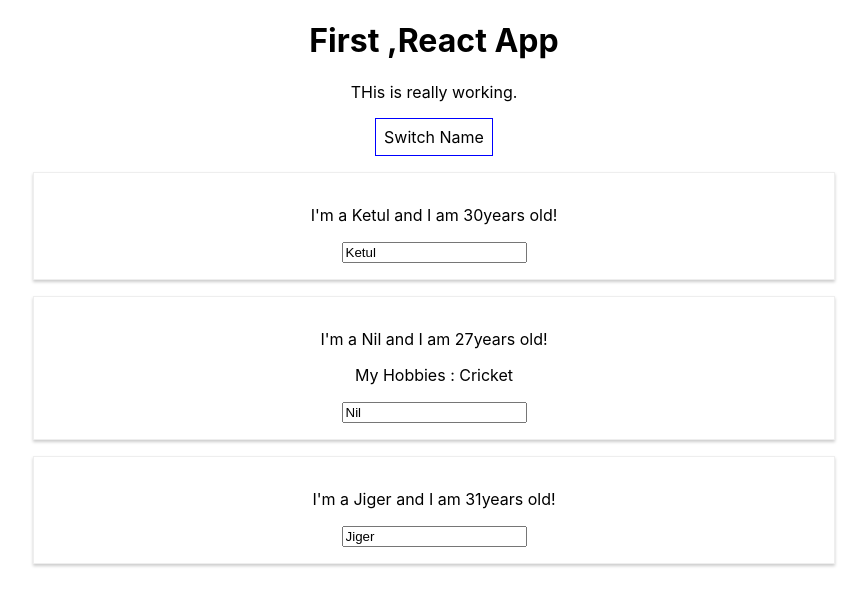
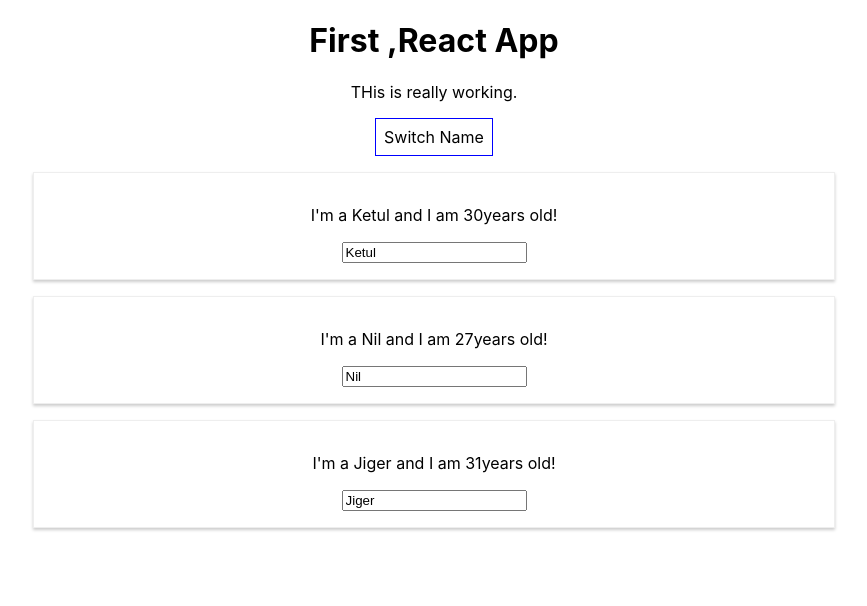
Before and after one commit to ketulsuthar/react-complete-guide, a React (Create React App) app in the folder react-complete-guide/: page / in a window 1280 px wide. Both pictures are taken after a click on the button "Switch Name". Shown: the top 606 px of the page, without its empty margins (206-1073 px from the left). Built offline with nearby package versions, Linux system fonts and the light colour scheme.

Commit message:
Added code for delete person

```diff
--- a/react-complete-guide/src/App.js
+++ b/react-complete-guide/src/App.js
@@ -17,17 +17,6 @@ class App extends Component {
 
   }
 
-  switchNameHandler = (newName) => {
-    //console.log("Was Clicked!");
-    this.setState({
-      persons: [
-        {name: newName,age : 30},
-        {name: 'Nil',age : 27},
-        {name: 'Jiger',age : 32}
-      ]
-    });
-  }
-
   nameChangeHandler = (event) =>{
     this.setState({
       persons: [
@@ -44,6 +33,12 @@ class App extends Component {
     this.setState({showPerson : !doesShow});
   }
 
+  deletePersonHandler = (personIndex) => {
+    const persons = this.state.persons;
+    persons.splice(personIndex,1);
+    this.setState({persons:persons})
+  }
+
   render(){
 
     const style = {
@@ -58,18 +53,13 @@ class App extends Component {
     if(this.state.showPerson){
       persons = (
         <div>
-            <Person
-              name= {this.state.persons[0].name}
-              age={this.state.persons[0].age}/>
-            <Person
-              name={this.state.persons[1].name}
-              age={this.state.persons[1].age}
-              click={this.switchNameHandler.bind(this,'ketul!!')}
-              changed={this.nameChangeHandler} > My Hobbies : Cricket</Person>
-            <Person
-              name={this.state.persons[2].name}
-              age={this.state.persons[2].age}/>
-          </div>
+          {this.state.persons.map((person,index) =>{
+            return  <Person
+              click={()=> this.deletePersonHandler(index)}
+              name= {person.name}
+              age={person.age}/>
+          })}
+        </div>
       );
     }
 
```
